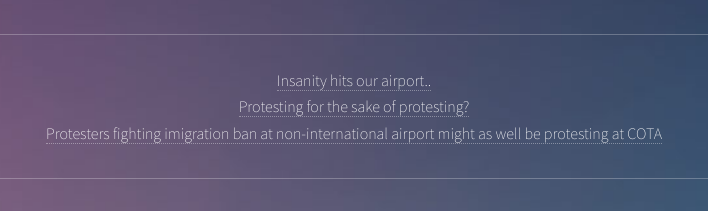
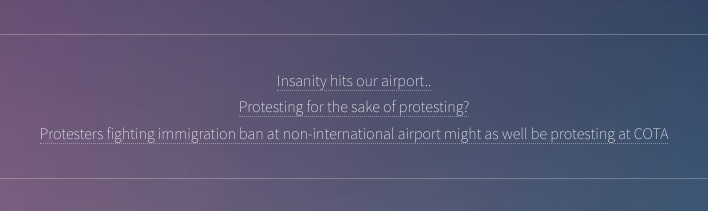
Before and after one commit to sethessex/sethessex.news, a plain HTML site: page columbus.html in a window 1280 px wide. Shown: the part 566-777 px from the top of the page, 286-994 px from the left. Drawn offline with Linux system fonts and the light colour scheme.

Commit message:
Update columbus.html

```diff
--- a/columbus.html
+++ b/columbus.html
@@ -79,7 +79,7 @@ function autoRefresh(){self.location.reload(true);}
 
 <center>
 <hr>
-<A HREF="https://twitter.com/hashtag/fightthebanCMH?src=hash" target="_blank">Insanity hits our airport.. <br>Protesting for the sake of protesting?<br>Protesters fighting imigration ban at non-international airport might as well be protesting at COTA</A>
+<A HREF="https://twitter.com/hashtag/fightthebanCMH?src=hash" target="_blank">Insanity hits our airport.. <br>Protesting for the sake of protesting?<br>Protesters fighting immigration ban at non-international airport might as well be protesting at COTA</A>
 
 
 <hr>
```
